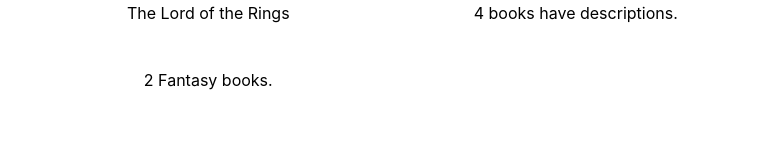
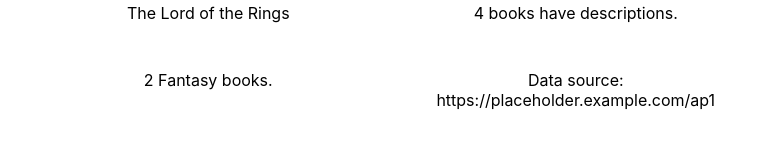
Before and after one commit to BarnabasWooh/Penghua_Liu_Learning_AngularF26, an Angular app: page / in a window 1280 px wide. Shown: the part 1106-1254 px from the top of the page, without its empty margins (248-1031 px from the left). Built offline with nearby package versions, Linux system fonts and the light colour scheme.

Commit message:
Inject book config and display apiBaseUrl.

```diff
--- a/src/app/app.config.ts
+++ b/src/app/app.config.ts
@@ -1,10 +1,16 @@
 import { ApplicationConfig, provideBrowserGlobalErrorListeners } from '@angular/core';
 import { provideRouter } from '@angular/router';
 import { routes } from './app.routes';
+import {book_Config} from './shared/book-config';
 
 export const appConfig: ApplicationConfig = {
   providers: [
     provideBrowserGlobalErrorListeners(),
-    provideRouter(routes)
+    provideRouter(routes),
+    {
+      provide: book_Config,
+      useValue: {
+        apiBaseUrl: 'https://placeholder.example.com/ap1', defaultAuthor: 'Harper Lee'}
+    }
   ]
 };
--- a/src/app/book-list/book-list.html
+++ b/src/app/book-list/book-list.html
@@ -18,5 +18,6 @@
   <p>{{ booksWithDescriptionCount()}} books have descriptions.</p>
 
   <p>{{ fantasyBookCount() }} Fantasy books.</p>
+  <p>Data source: {{ apiBaseUrl }}</p>
 
 </div>
--- a/src/app/book-list/book-list.ts
+++ b/src/app/book-list/book-list.ts
@@ -21,6 +21,8 @@
 
   fantasyBookCount = this.bookService.fantasyBookCount;
 
+  apiBaseUrl = this.bookService.apiBaseUrl;
+
   onChildAction(event: BookEvent) {
     this.bookService.removeBook(event.id);
 }
--- a/src/app/services/book.ts
+++ b/src/app/services/book.ts
@@ -1,8 +1,11 @@
-import { Service, signal, computed} from '@angular/core';
-import {Book} from '../shared/model/book';
+import { Service, signal, computed, inject } from '@angular/core';
+import {Book} from '../shared/model/book'
+import {book_Config} from '../shared/book-config';
 
 @Service()
 export class BookService {
+  private config = inject(book_Config);
+  apiBaseUrl =this.config.apiBaseUrl;
 
 private books = signal<Book[]>([
   {
--- a/src/app/shared/model/book-config.ts
+++ b/src/app/shared/book-config.ts
@@ -1,6 +1,6 @@
 import { InjectionToken } from '@angular/core';
 
-export class BookConfig {
+export interface BookConfig {
   apiBaseUrl: string;
   defaultAuthor: string;
 }
```
Also changed, not shown: 1 other file (tests, documents, lock files or other folders).
